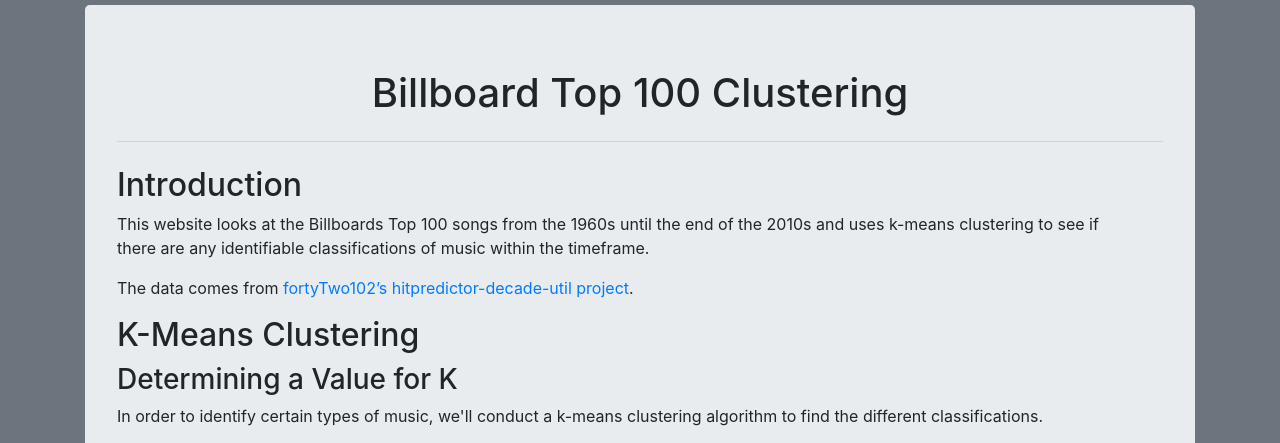
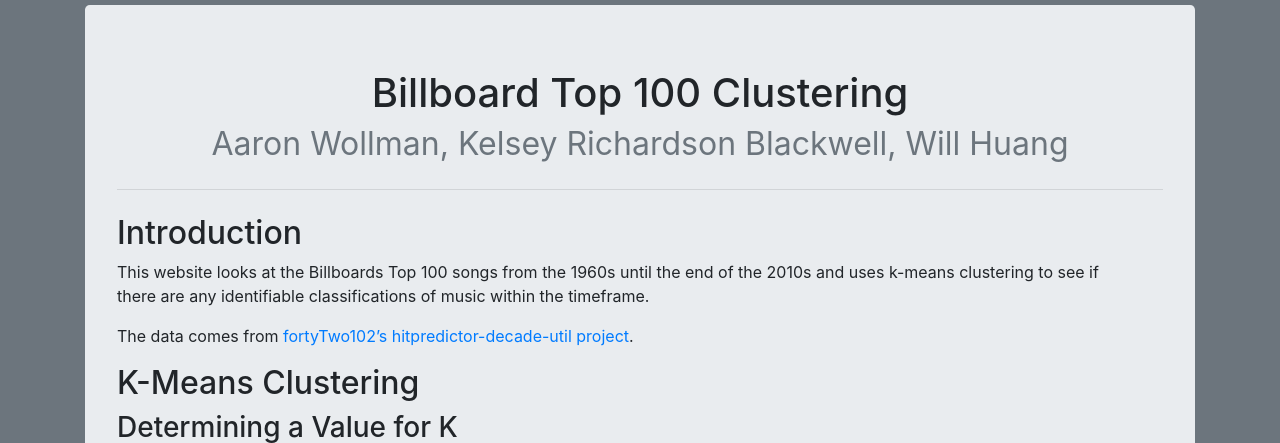
Before and after one commit to 12wollmana/UMN-Data_Analytics-Project_03, a Flask app: page / in a window 1280 px wide. Shown: the part 59-502 px from the top of the page. Run offline with Flask 2, Linux system fonts and the light colour scheme.

Commit message:
Added Authorship to Report

```diff
--- a/templates/index.html
+++ b/templates/index.html
@@ -64,7 +64,13 @@
                         <div class="jumbotron">
                             <h1 class="display-6">
                                 Billboard Top 100 Clustering
+                                <br />
+                                <small class="text-muted"
+                                    >Aaron Wollman, Kelsey Richardson Blackwell,
+                                    Will Huang</small
+                                >
                             </h1>
+
                             <hr class="my-4" />
                             <div class="report">
                                 <div class="report__section">
```
